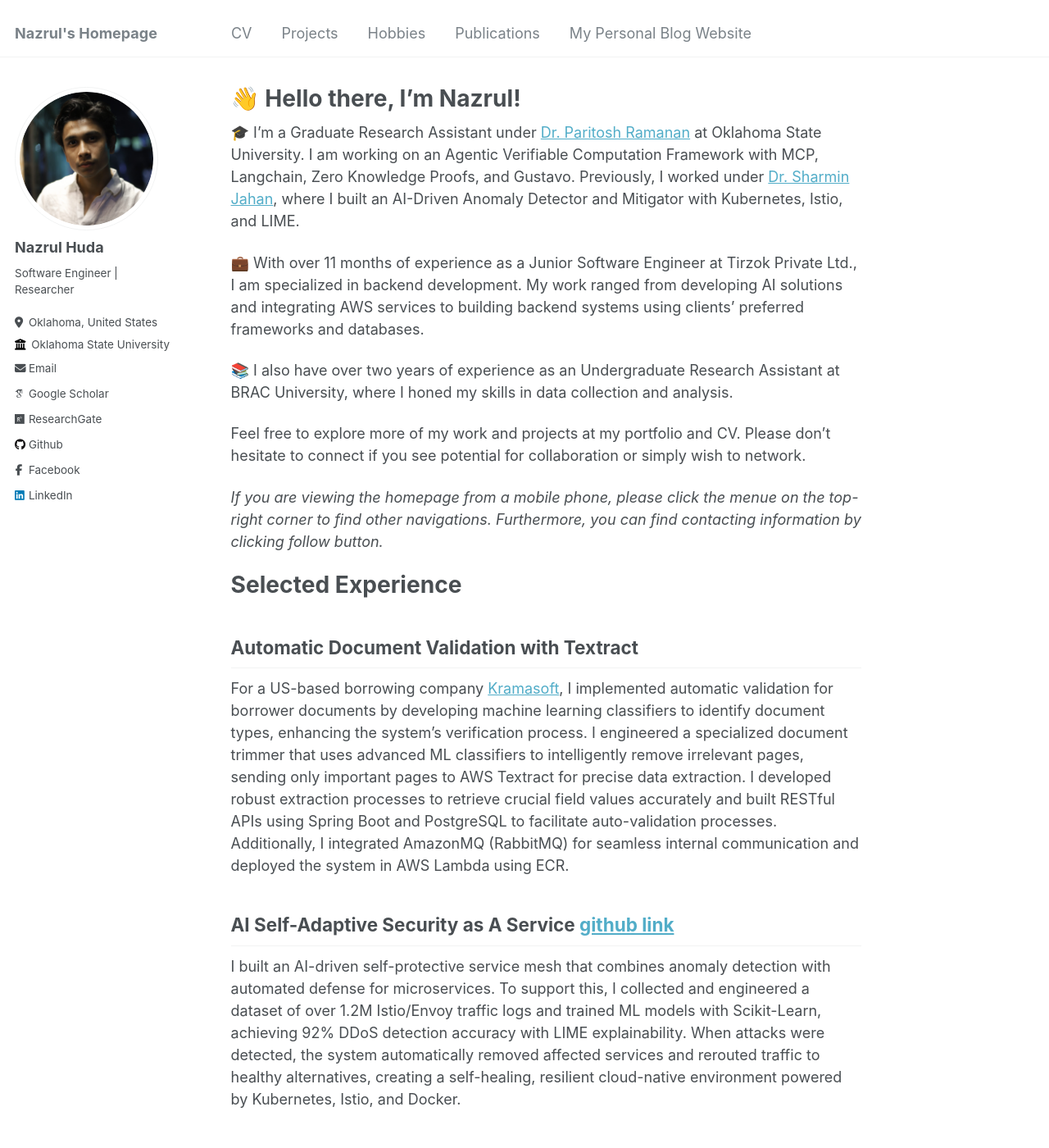
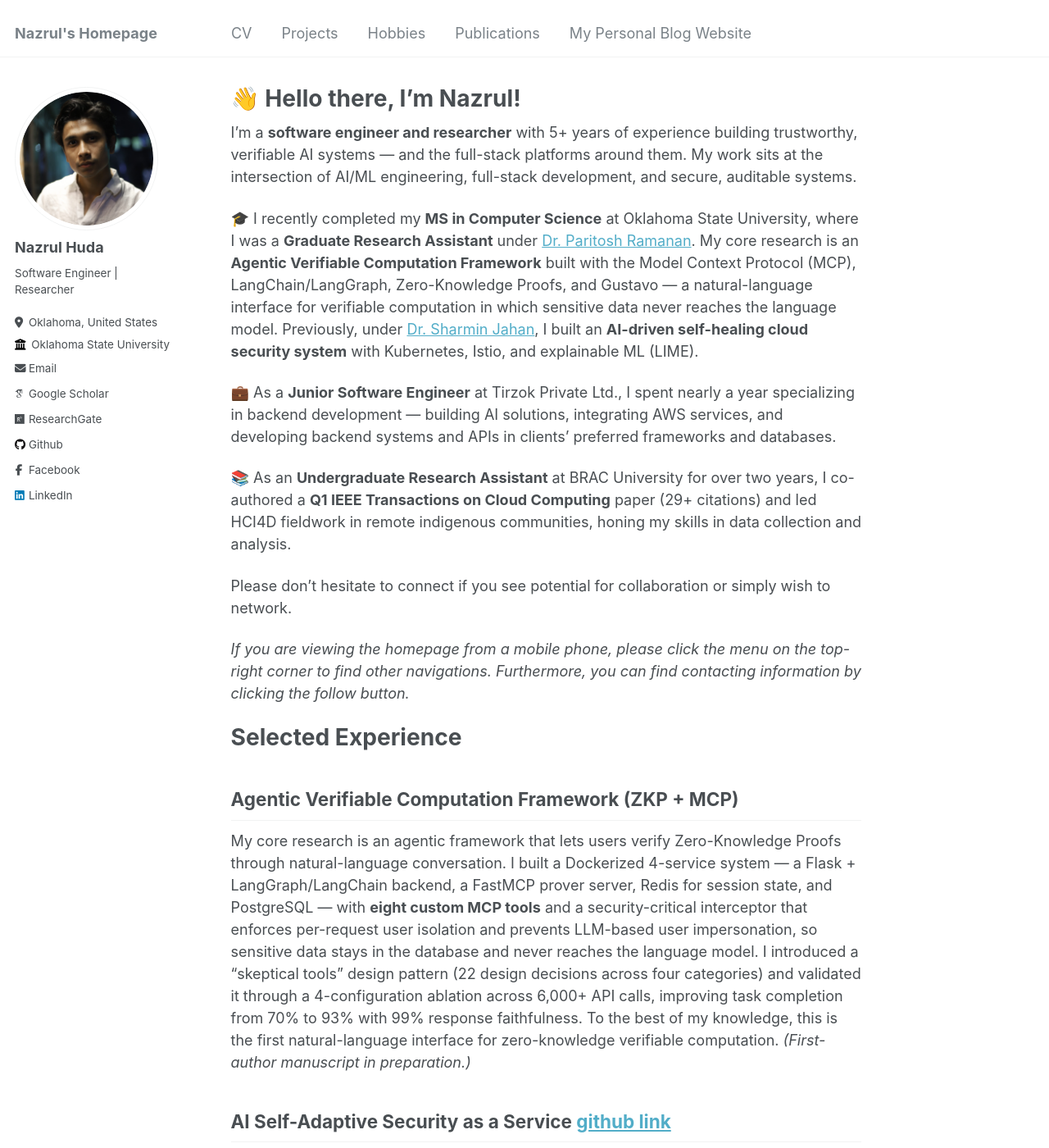
Before and after one commit to nazrulhuda/portfolio, a Jekyll site: the page built from _pages/about.md, in a window 1280 px wide and 1400 px high. Shown: the whole window at 82% size. Built offline with Jekyll 4.4.1, drawn with Linux system fonts in a browser that asks for light colours; some web fonts are replaced; some of the changed text lies outside the part shown.

Commit message:
Update about.md

```diff
--- a/_pages/about.md
+++ b/_pages/about.md
@@ -10,35 +10,48 @@ redirect_from:
 
 
 
-🎓 I'm a Graduate Research Assistant under [Dr. Paritosh Ramanan](https://ceat.okstate.edu/iem/people/ramanan-faculty-profile.html) at Oklahoma State University. I am working on an Agentic Verifiable Computation Framework with MCP, Langchain, Zero Knowledge Proofs, and Gustavo. Previously, I worked under [Dr. Sharmin Jahan](https://experts.okstate.edu/sharmin.jahan), where I built an AI-Driven Anomaly Detector and Mitigator with Kubernetes, Istio, and LIME.
+I'm a **software engineer and researcher** with 5+ years of experience building trustworthy, verifiable AI systems — and the full-stack platforms around them. My work sits at the intersection of AI/ML engineering, full-stack development, and secure, auditable systems.
 
 
-💼 With over 11 months of experience as a Junior Software Engineer at Tirzok Private Ltd., I am specialized in backend development. My work ranged from developing AI solutions and integrating AWS services to building backend systems using clients' preferred frameworks and databases.
+🎓 I recently completed my **MS in Computer Science** at Oklahoma State University, where I was a **Graduate Research Assistant** under [Dr. Paritosh Ramanan](https://ceat.okstate.edu/iem/people/ramanan-faculty-profile.html). My core research is an **Agentic Verifiable Computation Framework** built with the Model Context Protocol (MCP), LangChain/LangGraph, Zero-Knowledge Proofs, and Gustavo — a natural-language interface for verifiable computation in which sensitive data never reaches the language model. Previously, under [Dr. Sharmin Jahan](https://experts.okstate.edu/sharmin.jahan), I built an **AI-driven self-healing cloud security system** with Kubernetes, Istio, and explainable ML (LIME).
 
 
-📚 I also have over two years of experience as an Undergraduate Research Assistant at BRAC University, where I honed my skills in data collection and analysis.
+💼 As a **Junior Software Engineer** at Tirzok Private Ltd., I spent nearly a year specializing in backend development — building AI solutions, integrating AWS services, and developing backend systems and APIs in clients' preferred frameworks and databases.
 
 
-Feel free to explore more of my work and projects at my portfolio and CV. Please don't hesitate to connect if you see potential for collaboration or simply wish to network.
+📚 As an **Undergraduate Research Assistant** at BRAC University for over two years, I co-authored a **Q1 IEEE Transactions on Cloud Computing** paper (29+ citations) and led HCI4D fieldwork in remote indigenous communities, honing my skills in data collection and analysis.
 
-*If you are viewing the homepage from a mobile phone, please click the menue on the top-right corner to find other navigations. Furthermore, you can find contacting information by clicking follow button.*
+
+Please don't hesitate to connect if you see potential for collaboration or simply wish to network.
+
+*If you are viewing the homepage from a mobile phone, please click the menu on the top-right corner to find other navigations. Furthermore, you can find contacting information by clicking the follow button.*
 
 # Selected Experience
 
-## Automatic Document Validation with Textract
+## Agentic Verifiable Computation Framework (ZKP + MCP)
 
-For a US-based borrowing company [Kramasoft](https://kramasoft.com/landing), I implemented automatic validation for borrower documents by developing machine learning classifiers to identify document types, enhancing the system’s verification process. I engineered a specialized document trimmer that uses advanced ML classifiers to intelligently remove irrelevant pages, sending only important pages to AWS Textract for precise data extraction. I developed robust extraction processes to retrieve crucial field values accurately and built RESTful APIs using Spring Boot and PostgreSQL to facilitate auto-validation processes. Additionally, I integrated AmazonMQ (RabbitMQ) for seamless internal communication and deployed the system in AWS Lambda using ECR.
+My core research is an agentic framework that lets users verify Zero-Knowledge Proofs through natural-language conversation. I built a Dockerized 4-service system — a Flask + LangGraph/LangChain backend, a FastMCP prover server, Redis for session state, and PostgreSQL — with **eight custom MCP tools** and a security-critical interceptor that enforces per-request user isolation and prevents LLM-based user impersonation, so sensitive data stays in the database and never reaches the language model. I introduced a "skeptical tools" design pattern (22 design decisions across four categories) and validated it through a 4-configuration ablation across 6,000+ API calls, improving task completion from 70% to 93% with 99% response faithfulness. To the best of my knowledge, this is the first natural-language interface for zero-knowledge verifiable computation. *(First-author manuscript in preparation.)*
 
-## AI Self-Adaptive Security as A Service [github link](https://github.com/nazrulhuda/AI-Driven-Anamoly-Detector-as-a-service)
-I built an AI-driven self-protective service mesh that combines anomaly detection with automated defense for microservices. To support this, I collected and engineered a dataset of over 1.2M Istio/Envoy traffic logs and trained ML models with Scikit-Learn, achieving 92% DDoS detection accuracy with LIME explainability. When attacks were detected, the system automatically removed affected services and rerouted traffic to healthy alternatives, creating a self-healing, resilient cloud-native environment powered by Kubernetes, Istio, and Docker.
+## AI Self-Adaptive Security as a Service [github link](https://github.com/nazrulhuda/AI-Driven-Anamoly-Detector-as-a-service)
+
+I built an AI-driven self-protective service mesh that combines anomaly detection with automated defense for microservices. To support this, I collected and engineered a dataset of over **1.2M Istio/Envoy traffic logs** and trained ML models with Scikit-Learn, achieving **94% DDoS detection accuracy** with LIME explainability. When attacks were detected, the system automatically removed affected services and rerouted traffic to healthy alternatives, creating a self-healing, resilient cloud-native environment powered by Kubernetes, Istio, and Docker. *(Submitted to IEEE ACSOS 2026 — under review.)*
+
+## FwdStar — Freight Marketplace Platform (Sole Architect)
+
+I designed and built a production-grade, multi-sided freight marketplace end-to-end — connecting shippers, brokers, and carriers. A three-tier system with **Next.js 16** (App Router), a **FastAPI** domain engine, and **Supabase (PostgreSQL + PostGIS)**, comprising **20 relational tables and 50+ REST API endpoints**. I turned a client's verbal business needs into a **2,695-line technical specification** through repeated stakeholder sessions, then built the platform iteratively against their feedback. The engineering depth is in marketplace integrity and security: load and shipment **state machines with optimistic locking** and transactional award integrity (SELECT FOR UPDATE), plus dual-algorithm **JWT verification (HS256/ES256/RS256 via JWKS)**, HTTP-only cookie sessions, CSRF protection, OTP verification, login lockout, and database-level uniqueness on phone identifiers.
 
 ## LangChain + MCP Chatbot Framework
 
-I built a chatbot framework with a Bootstrap frontend and Flask backend that connects to LangChain’s ReAct agent for multi-service orchestration. The system integrates MCP tool servers (e.g., a weather API and math operations) and leverages Groq![Illustration of combining vision and language modalities](images/ii.jpeg){: .align-left width="1200px"} for fast LLM inference, allowing the chatbot to dynamically select and combine services in real time. This project demonstrates how LLMs can act as intelligent orchestrators, coordinating multiple APIs and tools within a seamless conversational interface.
+I built a chatbot framework with a Bootstrap frontend and Flask backend that connects to LangChain's ReAct agent for multi-service orchestration. The system integrates MCP tool servers (e.g., a weather API and math operations) and leverages Groq![Illustration of combining vision and language modalities](images/ii.jpeg){: .align-left width="1200px"} for fast LLM inference, allowing the chatbot to dynamically select and combine services in real time. This project demonstrates how LLMs can act as intelligent orchestrators, coordinating multiple APIs and tools within a seamless conversational interface.
+
+## Automatic Document Validation with Textract
+
+For a US-based borrowing company [Kramasoft](https://kramasoft.com/landing), I implemented automatic validation for borrower documents by developing machine learning classifiers to identify document types, enhancing the system's verification process. I engineered a specialized document trimmer that uses advanced ML classifiers to intelligently remove irrelevant pages, sending only important pages to AWS Textract for precise data extraction. I developed robust extraction processes to retrieve crucial field values accurately and built RESTful APIs using Spring Boot and PostgreSQL to facilitate auto-validation processes. Additionally, I integrated AmazonMQ (RabbitMQ) for seamless internal communication and deployed the system in AWS Lambda using ECR.
 
 ## Bridging the Digital Divide: A Study of HVECs in Southeast Bandarban
+
 In the high mountains of southeast Bandarban, highly vulnerable ethnic communities (HVECs) live without basic mobile and network availability. To address the digital divide among HVECs, we conducted a mixed-method study involving two visits ![Illustration of combining vision and language modalities](images/o.jpg){: .align-left width="300px"} to six different ethnic communities across 15 villages. Trekking for nine days to collect data, we engaged 72 participants in quantitative and qualitative research, using statistical and machine learning methods. Our findings revealed that 34.2% of participants had never used the Internet, and only 13.7% used it once a week. We explored their Internet skills, outcomes, and reasons for limited use, providing insights to narrow the physical access divide and inform future HCI4D design. This study contributes to understanding the digital divide and technology design for distant indigenous communities, broadening the scope of the HCI4D/ICT4D community.
 
 ## Developing the Backend of Janatar Sarkar
 
-I developed RESTful APIs for the backend of the [Janatar Sarkar](https://janatarsarkar.gov.bd/) government-public interaction website using Node.js and MongoDB. I also implemented a comprehensive Role Management System utilizing JWT authentication, Node.js, and MongoDB. This system ensures secure access control tailored to various types of administrators within janatarsarkar, allowing precise assignment of roles and responsibilities
+I developed RESTful APIs for the backend of the [Janatar Sarkar](https://janatarsarkar.gov.bd/) government-public interaction website using Node.js and MongoDB. I also implemented a comprehensive Role Management System utilizing JWT authentication, Node.js, and MongoDB. This system ensures secure access control tailored to various types of administrators within janatarsarkar, allowing precise assignment of roles and responsibilities.
```
